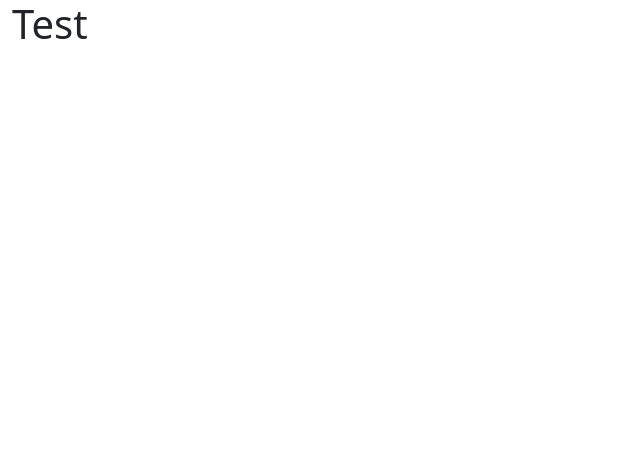
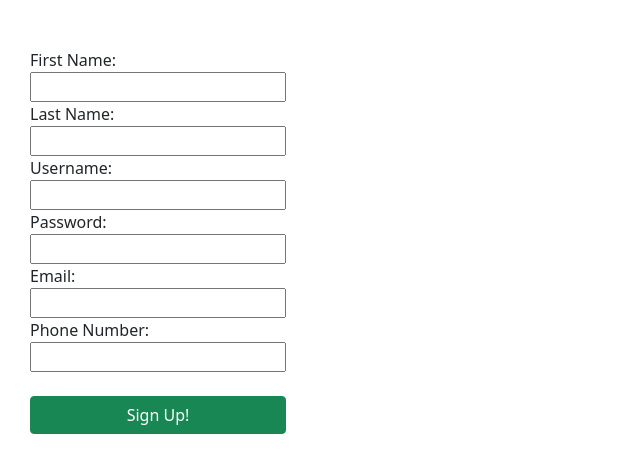
Before and after one commit to mike-peterson04/ecommerce_fe, a React (Create React App) app: page / in a window 1280 px wide. Shown: the top 472 px of the page, without its empty margins (0-640 px from the left). Built offline with nearby package versions, Linux system fonts and the light colour scheme.

Commit message:
created custom hook 'useCustomForm'. imported 'useCustomForm' to 'RegForm' component. import 'RegForm' component to 'App' component

```diff
--- /dev/null
+++ b/src/components/CustomHooks/useCustomForm.jsx
@@ -0,0 +1,24 @@
+import {useState} from 'react';
+
+const useCustomForm = (callback) => {
+    const [inputs, setInputs] = useState({});
+
+    const handleChange = (event) => {
+        event.persist();
+        setInputs(inputs => ({...inputs, [event.target.name]: event.target.value}))
+    }
+
+    const handleSubmit = (event) => {
+        if(event) {
+            event.preventDefault();
+        }
+        callback()
+    }
+    return {
+        handleChange,
+        handleSubmit,
+        inputs
+    }
+}
+
+export default useCustomForm;
--- /dev/null
+++ b/src/components/RegForm/regForm.css
@@ -0,0 +1,3 @@
+.form {
+    width: 100%;
+}
--- /dev/null
+++ b/src/components/RegForm/regForm.jsx
@@ -0,0 +1,43 @@
+import React from 'react';
+import useCustomForm from '../CustomHooks/useCustomForm';
+import './regForm.css';
+// import axios from 'axios';
+
+const RegForm = (props) => {
+
+    const Submittal = () => {
+        console.log();
+    }
+
+    const {inputs, handleChange, handleSubmit} = useCustomForm(Submittal);
+
+    return (
+        <div className="form">
+            <form onSubmit = {handleSubmit} >
+                <div className="form-group d-flex flex-column">
+                    <label htmlFor="firstName">First Name: </label>
+                    <input className="form-rounded" type="text" name="firstName" onChange={handleChange} value={inputs.firstName} spellcheck="false"/>
+
+                    <label htmlFor="lastName">Last Name: </label>
+                    <input className="form-rounded" type="text" name="lastName" onChange={handleChange} value={inputs.lastName} spellcheck="false"/>
+
+                    <label htmlFor="userName">Username: </label>
+                    <input className="form-rounded" type="text" name="userName" onChange={handleChange} value={inputs.userName} spellcheck="false"/>
+
+                    <label htmlFor="password">Password: </label>
+                    <input className="form-rounded" type="text" name="password" onChange={handleChange} value={inputs.password} spellcheck="false"/>
+
+                    <label htmlFor="email">Email: </label>
+                    <input className="form-rounded" type="text" name="email" onChange={handleChange} value={inputs.email} spellcheck="false"/>
+
+                    <label htmlFor="phoneNumber">Phone Number: </label>
+                    <input className="form-rounded" type="text" name="phoneNumber" onChange={handleChange} value={inputs.phoneNumber} spellcheck="false"/>
+                    <br/>
+                    <button className="btn btn-success" type="submit">Sign Up!</button>
+                </div>
+            </form>
+        </div>
+    )
+}
+
+export default RegForm;
--- a/src/components/app.css
+++ b/src/components/app.css
@@ -0,0 +1,11 @@
+.container-fluid {
+    width: 100vw;
+    height: 100vh;
+    padding: 0;
+}
+
+.reg-form-wrapper {
+    width: 20vw;
+    height: 20vh;
+    margin-left: 30px;
+}
--- a/src/components/app.jsx
+++ b/src/components/app.jsx
@@ -1,6 +1,7 @@
 import React, {Component} from 'react';
 import 'bootstrap/dist/css/bootstrap.css';
 import './app.css';
+import RegForm from './RegForm/regForm';
 
 class App extends Component {
     constructor(props) {
@@ -13,7 +14,9 @@ class App extends Component {
     render() {
         return (
             <div className="container-fluid">
-                <h1>Test</h1>
+                <div className = "reg-form-wrapper my-5">
+                    <RegForm />
+                </div>
             </div>
         )
     }
```
